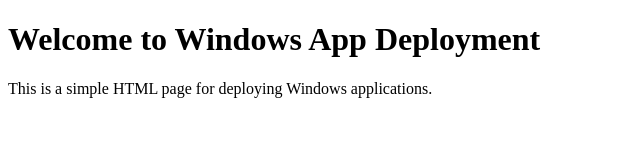
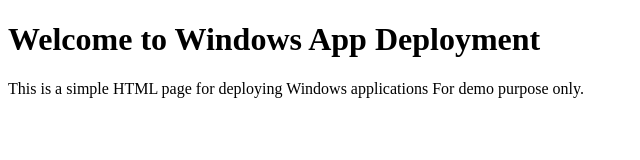
Before and after one commit to yugandhar9786/windows-CICD-demo, a plain HTML site: page index.html in a window 1280 px wide. Shown: the whole page, without its empty margins (0-640 px from the left). Drawn offline with Linux system fonts and the light colour scheme.

Commit message:
Update index.html

```diff
--- a/index.html
+++ b/index.html
@@ -7,7 +7,7 @@
 
 <body>
     <h1>Welcome to Windows App Deployment</h1>
-    <p>This is a simple HTML page for deploying Windows applications.</p>
+    <p>This is a simple HTML page for deploying Windows applications For demo purpose only.</p>
 </body>
 
 </html>
```
